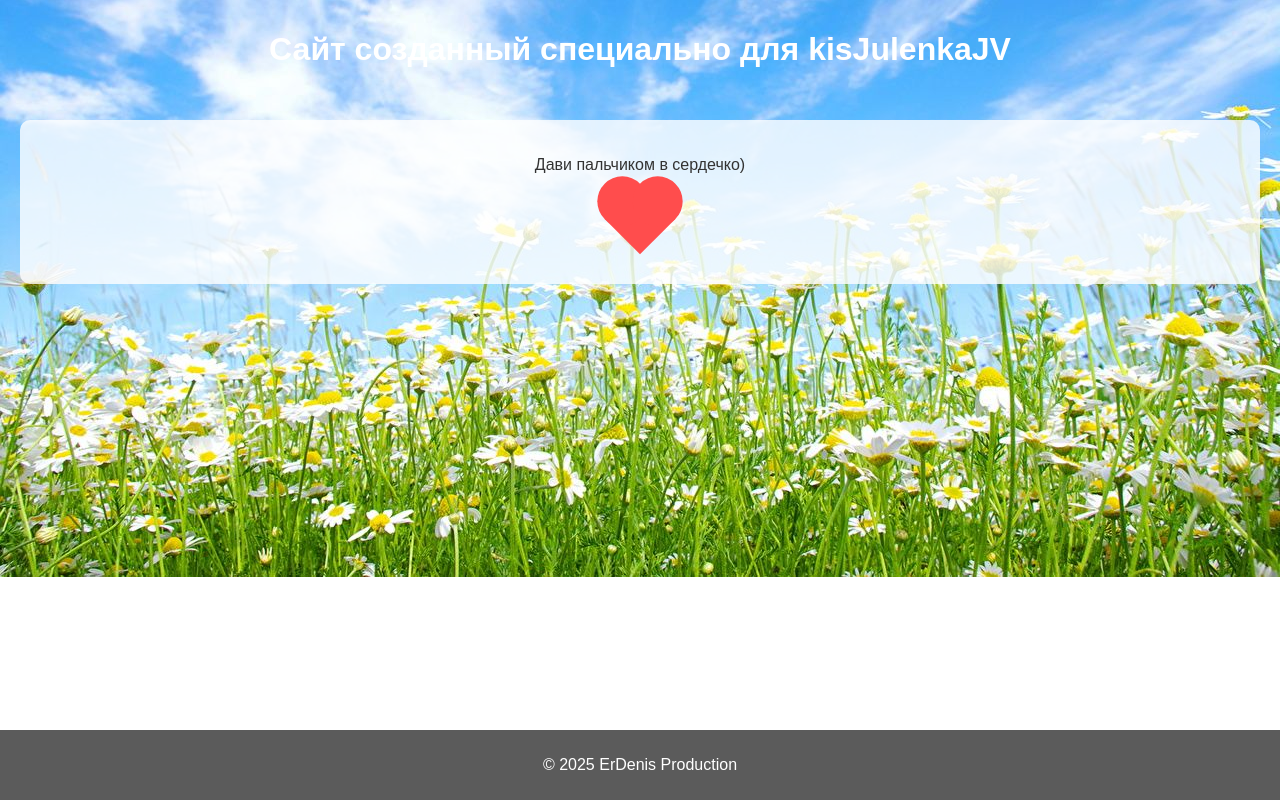
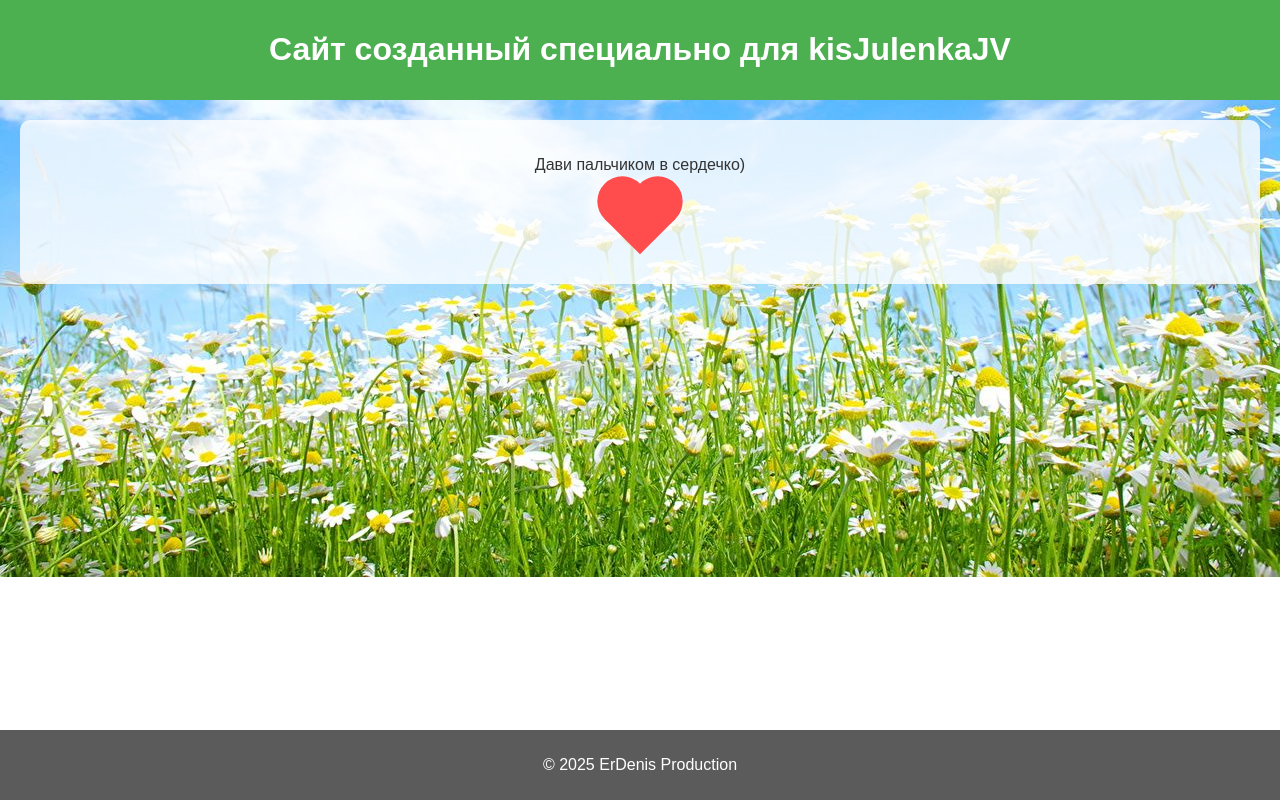
Before and after one commit to ErDenisProduction/kisJV, a plain HTML site: page index.html in a window 1280 px wide. Drawn offline with Linux system fonts and the light colour scheme.

Commit message:
Update style.css

```diff
--- a/style.css
+++ b/style.css
@@ -7,7 +7,7 @@ body {
 }
 
 header {
-    background-color: rgba(76, 175, 80, 0);
+    background-color: rgba(76, 175, 80, 1);
     color: white;
     padding: 10px 0;
     text-align: center;
```
